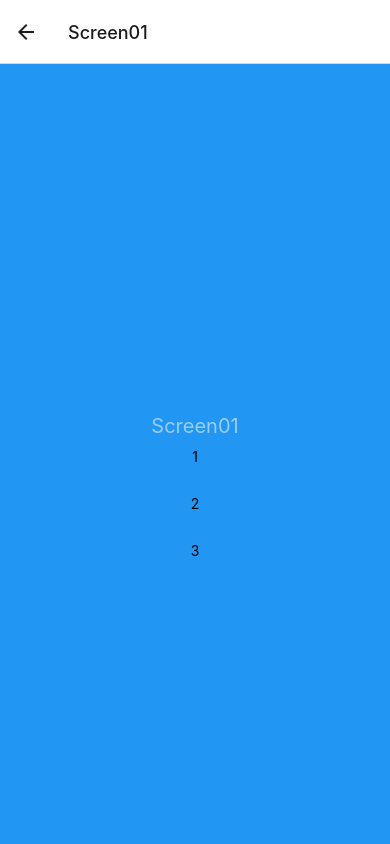
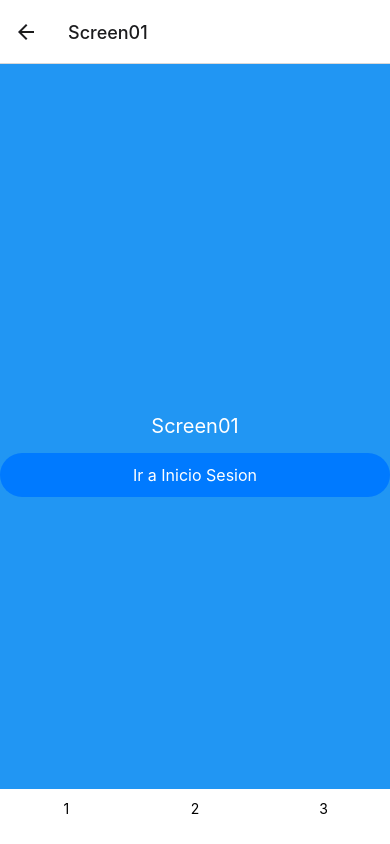
Before and after one commit to ShirJu/DAInavegation, a React Native app in the folder navegation/: screen /Screen01 in a window 390 px wide. Built offline with nearby package versions, Linux system fonts and the light colour scheme.

Commit message:
MENU + BOTON REUTILIZABLE

```diff
--- a/navegation/App.js
+++ b/navegation/App.js
@@ -42,7 +42,7 @@ export default function App() {
           options={{title:'Screen03'}}
         />
 
-        <Stack.Screen name="Menu" component={Menu} />
+
 
       </Stack.Navigator>
     </NavigationContainer>
--- /dev/null
+++ b/navegation/src/components/BotonReutilizable.js
@@ -0,0 +1,32 @@
+import React from 'react';
+import { TouchableOpacity, Text, StyleSheet } from 'react-native';
+const BotonReutilizable = ({ onPress, style, texto }) => {
+
+
+    return (
+        <TouchableOpacity onPress={onPress} style={[styles.buttonContainer, style]}>
+
+        <Text style={styles.buttonText}>{texto}</Text>
+
+        </TouchableOpacity>
+    );
+            }
+    const styles = StyleSheet.create({
+        buttonContainer: {
+        width: '100%',
+        backgroundColor: '#007AFF',
+        borderRadius: 50,
+        paddingVertical: 12,
+        marginTop: 15,
+        alignContent:'center',
+        display:"flex",
+        position:"relative"
+
+        },
+        buttonText: {
+            color: '#fff',
+            fontSize: 16,
+            textAlign: 'center'
+        }
+});
+export default BotonReutilizable;
--- a/navegation/src/components/Menu.js
+++ b/navegation/src/components/Menu.js
@@ -18,7 +18,7 @@ export default function Menu({ navigation }){
 
 
     return (
-        <View>
+        <View style={styles.container}>
 
         <TouchableOpacity style={styles.button} onPress={()=> irScreen01()}>
         <Text>1</Text>
@@ -37,12 +37,23 @@ export default function Menu({ navigation }){
 }
 
 const styles = StyleSheet.create({
+    container:{
+        display:"flex",
+        backgroundColor:'#FFFFFF',
+        flexDirection: "row",
+        alignItems:"center",
+        justifyContent:"center",
+        width:"100%",
+        height:55,
+        position:"absolute",
+        bottom:0
+    },
     button: {
-        backgroundColor: '#2196F3', // Color de fondo del botón
-        alignItems: 'center',
-        padding: 10,
-        marginBottom: 10,
-        borderRadius: 5,
-        borderBlockColor:'#0000'
+        width:"33%",
+        height:"100%",
+        display:"flex",
+        flexDirection: "row",
+        justifyContent:"center",
+        padding:11
     },
   });
--- a/navegation/src/screens/LoginScreen.js
+++ b/navegation/src/screens/LoginScreen.js
@@ -12,11 +12,14 @@ export default function LoginScreen({ navigation }){
   const handleLogin = () => {
     console.log('login');
 
-    //if (nombre == 'shirly') {
+    if ((nombre == 'shirly') && (apellido == 'raiter') && (clave == 'hola')){
+
       navigation.navigate('Screen01');
-    /*} else {
+
+    } else {
+
       alert("El nombre, la contraseña o la clave son incorrectas. Porfavor intentelo nuevamente");
-    }*/
+    }
 
   }
 
@@ -25,9 +28,9 @@ export default function LoginScreen({ navigation }){
 
       <StatusBar style="auto" />
 
-      <Image style={styles.imagen} source={require('C:/DAInavegation/navegation/assets/backgrounds/imagen.png')} />
+      <Image style={styles.imagen} source={require('C:/DAInavegation/navegation/assets/backgrounds/login.jpg')}/>
 
-      <Text style={styles.consigna}> Ingrese los datos del egresado... {'\n'}</Text>
+      <Text style={styles.consigna}> Ingrese los datos del egresado... </Text>
 
       <Text style={styles.text}> Nombre: </Text>
 
@@ -49,11 +52,11 @@ export default function LoginScreen({ navigation }){
 
       <TextInput
         style={styles.input}
-        placeholder= "Clave"
+        placeholder= "Clave..."
         onChangeText={setClave}
       />
 
-      <TouchableOpacity style={styles.boton} onPress={()=> handleLogin()}><Text style={styles.ingresar}>Ingresar</Text></TouchableOpacity>
+      <TouchableOpacity style={styles.boton} onPress={handleLogin}><Text style={styles.ingresar}>Ingresar</Text></TouchableOpacity>
 
     </View>
 
@@ -63,21 +66,25 @@ export default function LoginScreen({ navigation }){
 const styles = StyleSheet.create({
   container: {
     flex: 1,
-    backgroundColor: '#FFFFFF'
+    backgroundColor: '#FFFFFF',
+
   },
   imagen: {
-    width:100,
-    height:100
+    width:200,
+    height:200
   },
   text:{
-    color: "#5820DB",
-    fontSize : 20
+    color: "#0C80E8",
+    fontSize : 15,
+    padding:8
   },
   input:{
     backgroundColor:'#ffffff',
     borderWidth: 2,
     height:50,
-    margin:5
+    margin:5,
+    borderRadius:50,
+    padding:10
   },
   consigna:{
     color:'#0C80E8',
@@ -89,11 +96,13 @@ const styles = StyleSheet.create({
     borderWidth: 2,
     height:50,
     margin:5,
-    alignContent: 'a',
     width:100,
-    alignContent: 'center'
+    borderRadius:50,
+    padding:10,
+
   },
   ingresar:{
-    color:'#0C80E8'
+    color:'#ffffff',
+    textAlign: 'center'
   }
 });
--- a/navegation/src/screens/Screen01.js
+++ b/navegation/src/screens/Screen01.js
@@ -1,12 +1,20 @@
 import React from 'react';
 import { StyleSheet, View, Text} from 'react-native';
 import Menu from '../components/Menu';
+import BotonReutilizable from '../components/BotonReutilizable';
 
-export default function Screen01(){
+export default function Screen01({ navigation }){
+ const handleOnPress = () =>  {
+navigation.navigate('LoginScreen')
+ }
   return (
     <View style={styles.container}>
         <Text style={styles.text}>Screen01</Text>
-        <Menu />
+        <BotonReutilizable
+          onPress={handleOnPress}
+          style={styles.logoutDiferente}
+          texto="Ir a Inicio Sesion" />
+        <Menu navigation={ navigation }/>
     </View>
   );
 };
@@ -18,7 +26,7 @@ const styles = StyleSheet.create({
     alignText: 'center',
   },
   text: {
-    color: "#9BCDF4",
+    color: '#FFFFFF',
     fontSize : 20,
     textAlign: 'center',
     marginTop:350
--- a/navegation/src/screens/Screen02.js
+++ b/navegation/src/screens/Screen02.js
@@ -2,11 +2,11 @@ import React from 'react';
 import { StyleSheet, View, Text} from 'react-native';
 import Menu from '../components/Menu';
 
-export default function Screen02(){
+export default function Screen02({ navigation }){
   return (
     <View style={styles.container}>
         <Text style={styles.text}>Screen02</Text>
-        <Menu/>
+        <Menu navigation={ navigation }/>
     </View>
   );
 };
@@ -18,7 +18,7 @@ const styles = StyleSheet.create({
     alignText: 'center',
   },
   text: {
-    color: "#9BCDF4",
+    color: '#FFFFFF',
     fontSize : 20,
     textAlign: 'center',
     marginTop:350
--- a/navegation/src/screens/Screen03.js
+++ b/navegation/src/screens/Screen03.js
@@ -1,12 +1,21 @@
 import React from 'react';
 import { StyleSheet, View, Text} from 'react-native';
 import Menu from '../components/Menu';
+import BotonReutilizable from './../components/BotonReutilizable';
 
-export default function Screen03(){
+export default function Screen03({navigation}){
+  const handleOnPress = () =>  {
+    navigation.navigate('Screen01')
+     }
   return (
     <View style={styles.container}>
         <Text style={styles.text}>Screen03</Text>
-        <Menu></Menu>
+        <BotonReutilizable
+         onPress={handleOnPress}
+         style={styles.logoutDiferente}
+          texto="Ir a pantalla 1" />
+
+        <Menu navigation={navigation}></Menu>
     </View>
   );
 };
@@ -14,14 +23,14 @@ export default function Screen03(){
 const styles = StyleSheet.create({
   container: {
     flex: 1,
-    backgroundColor: '#ee4109',
+    backgroundColor: '#FA300C',
     alignText: 'center',
   },
   text: {
-    color: "#9BCDF4",
+    color: '#FFFFFF',
     fontSize : 20,
     textAlign: 'center',
     marginTop:350
-
   },
+  logoutDiferente: { backgroundColor: '#B30427'},
 });
```
Also changed, not shown: navegation/assets/backgrounds/imagen.png (deleted), navegation/assets/backgrounds/login.jpg (added).
